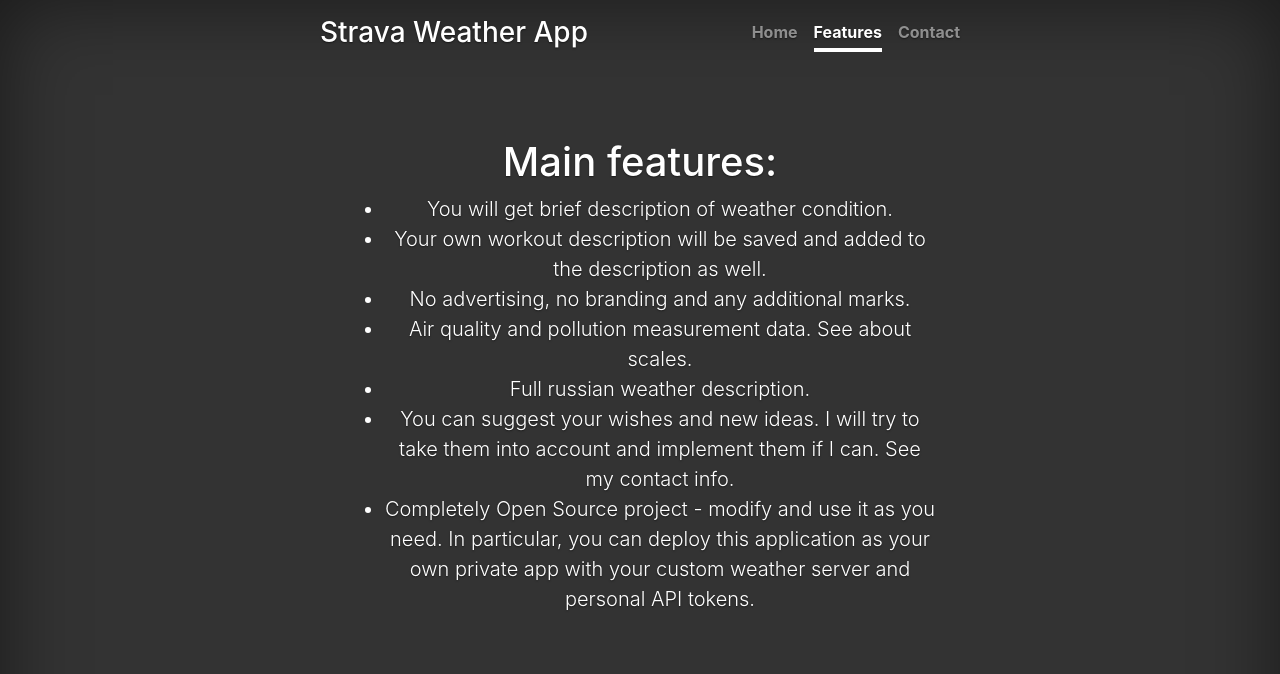
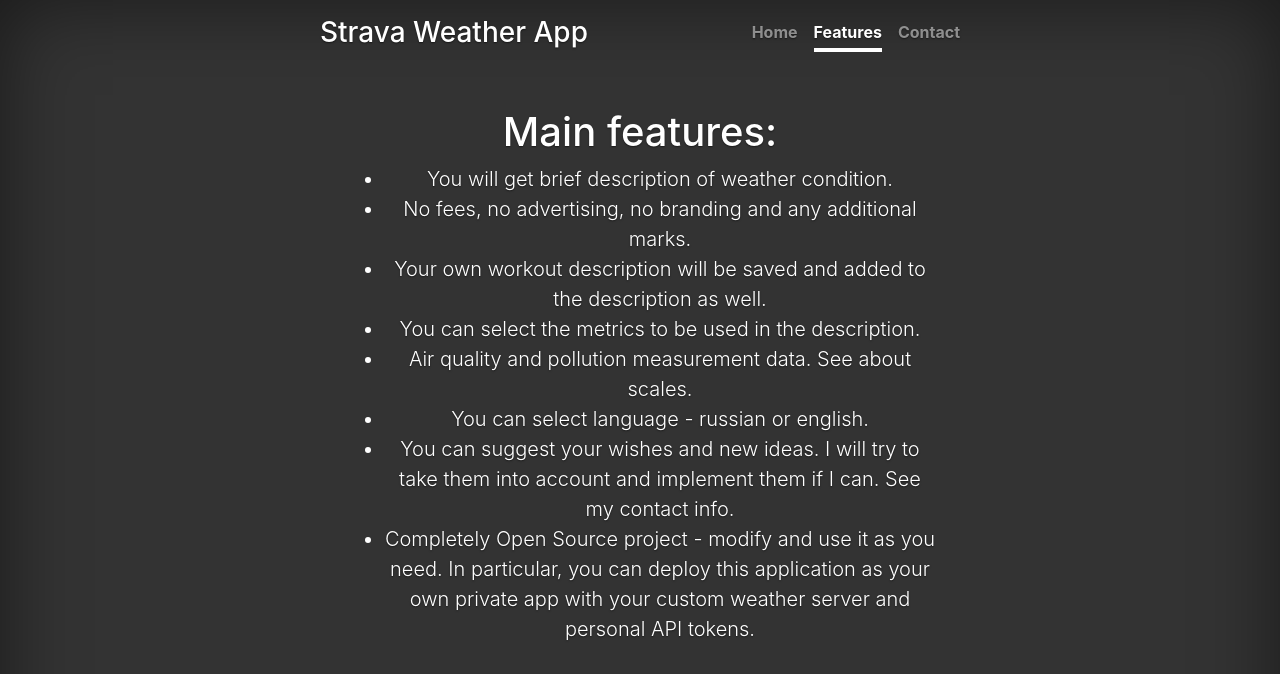
Before and after one commit to vol1ura/strava_weather_app, a Flask app: page /features/ in a window 1280 px wide. Shown: the top 674 px of the page. Run offline with Flask 2, Linux system fonts and the light colour scheme; parts of the project's set-up code (start-up, migrations or seed data) failed here and were passed over.

Commit message:
information update

```diff
--- a/templates/features.html
+++ b/templates/features.html
@@ -16,10 +16,11 @@ Main features:
 {% block body %}
 <ul class="lead">
     <li>You will get brief description of weather condition.</li>
+    <li>No fees, no advertising, no branding and any additional marks.</li>
     <li>Your own workout description will be saved and added to the description as well.</li>
-    <li>No advertising, no branding and any additional marks.</li>
-    <li>Air quality and pollution measurement data. <a href="https://aqicn.org/scale/">See about scales.</a></li>
-    <li>Full russian weather description.</li>
+    <li>You can select the metrics to be used in the description.</li>
+    <li>Air quality and pollution measurement data. <a href="https://ru.qaz.wiki/wiki/Particulates">See about scales.</a></li>
+    <li>You can select language -  russian or english.</li>
     <li>You can suggest your wishes and new ideas. I will try to take them into account and implement them if I can.
     See my contact info.</li>
     <li>Completely Open Source project - modify and use it as you need.
```
Also changed, not shown: README.md.
